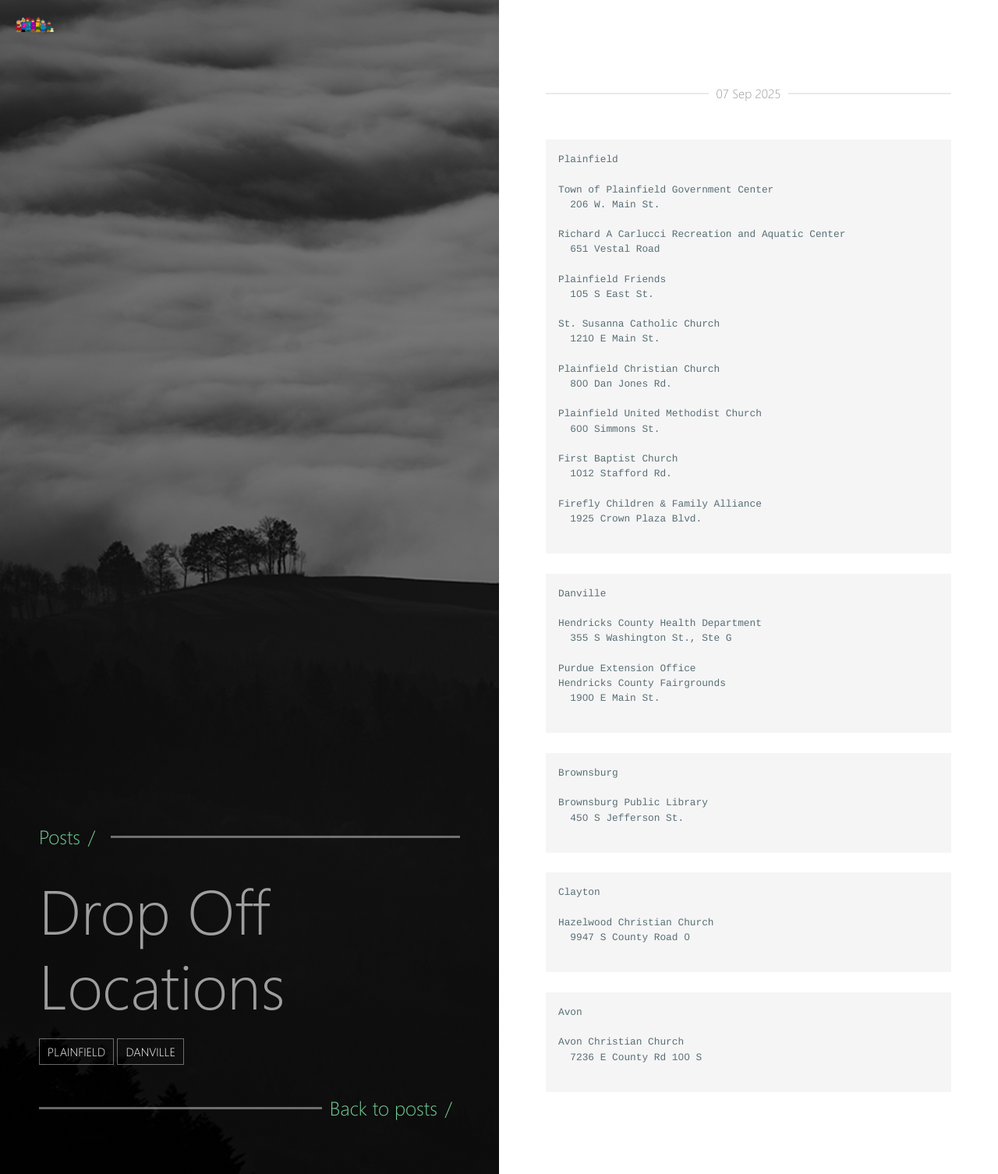
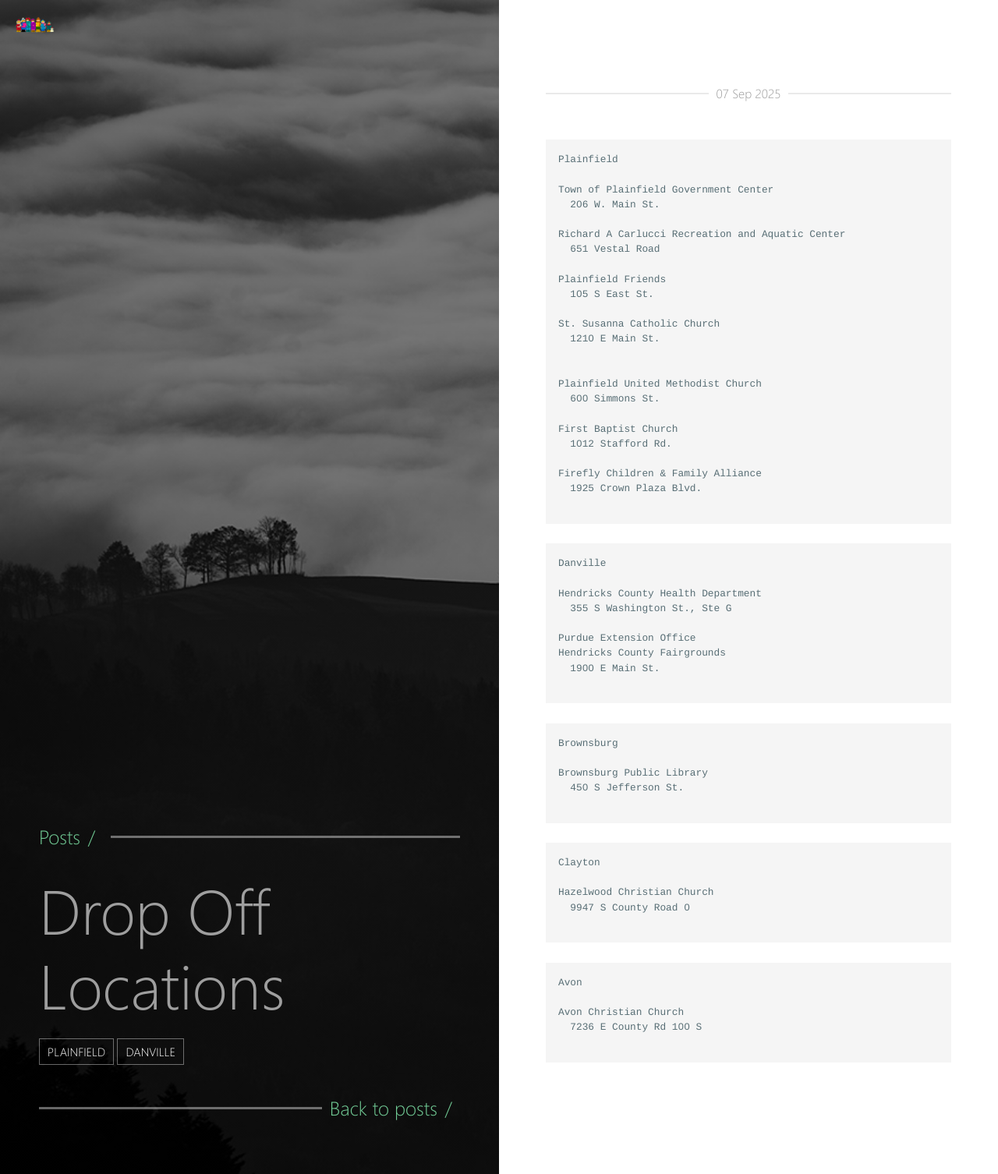
Before and after one commit to Bwaite43/bundleemup.com, a Jekyll site: the page built from _posts/2025-09-07-dropoff-locations.md, in a window 1280 px wide. Shown: the whole page at 78% size. Built offline with Jekyll 4.4.1, drawn with Linux system fonts in a browser that asks for light colours.

Commit message:
removed location

```diff
--- a/_posts/2025-09-07-dropoff-locations.md
+++ b/_posts/2025-09-07-dropoff-locations.md
@@ -24,8 +24,6 @@ Plainfield Friends
 St. Susanna Catholic Church
   1210 E Main St.
 
-Plainfield Christian Church
-  800 Dan Jones Rd.
 
 Plainfield United Methodist Church
   600 Simmons St.
```
